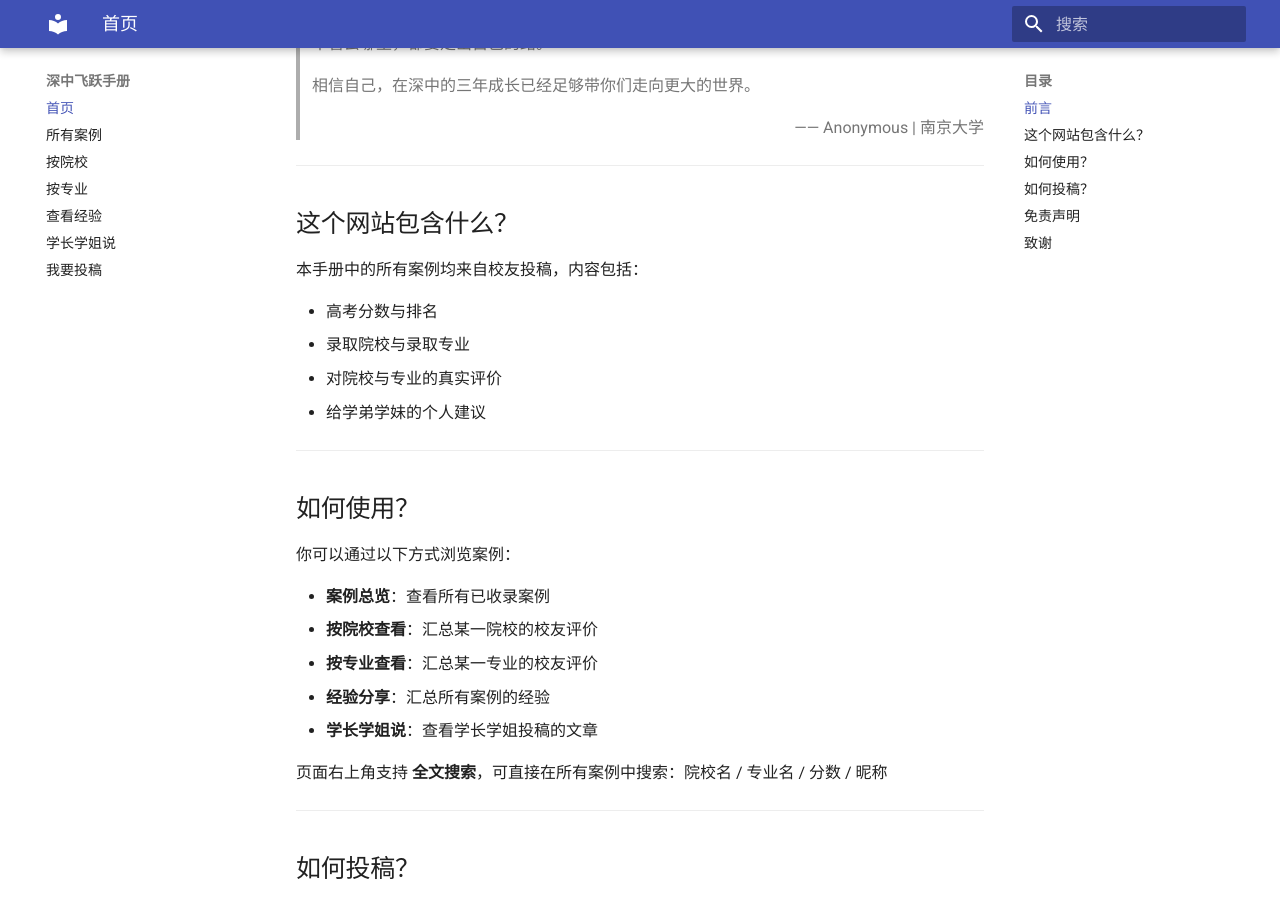
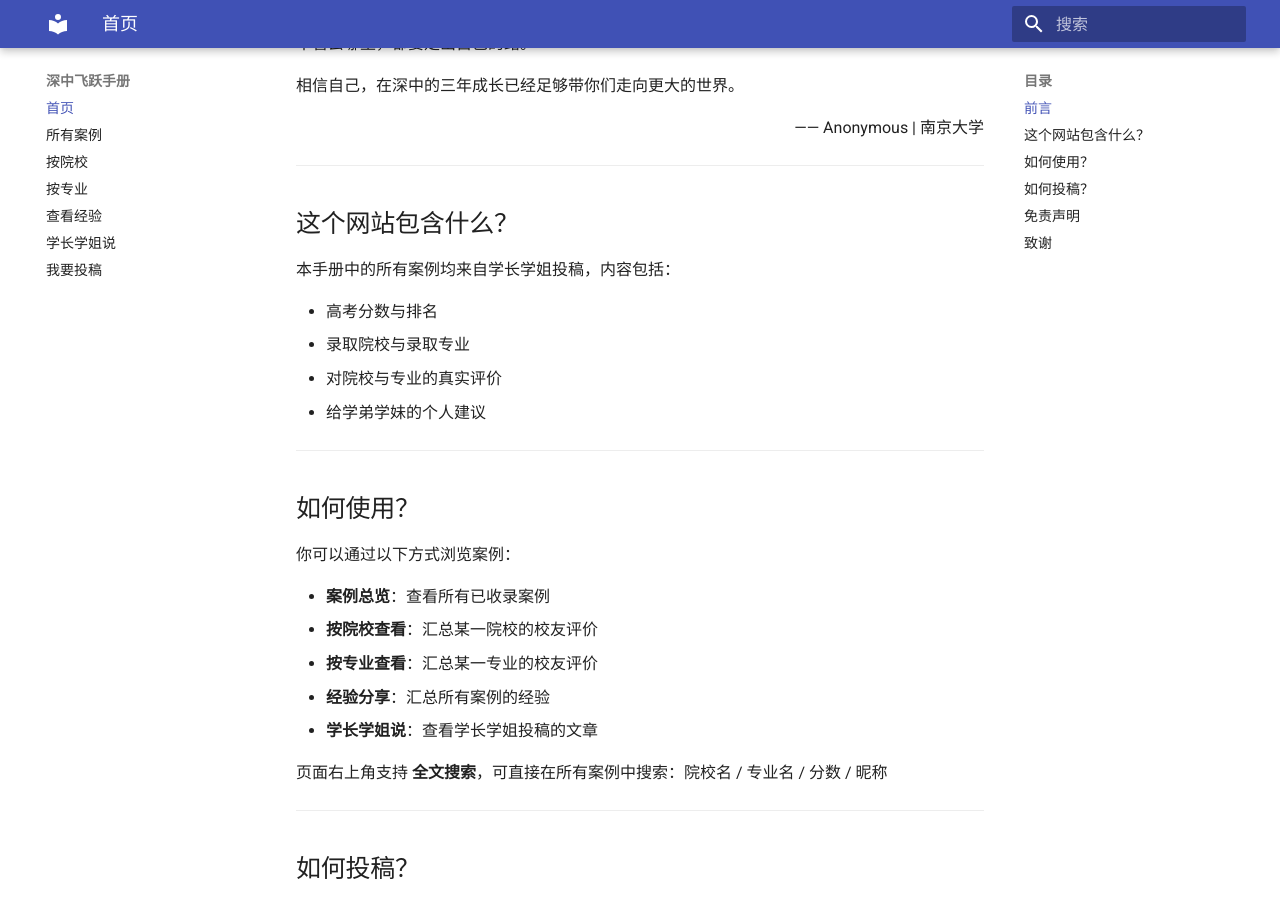
Before and after one commit to Eway-Liu/SZ-FeiYue, an MkDocs documentation site: the page built from docs/index.md, in a window 1280 px wide and 900 px high, scrolled down 358 px. Built offline with MkDocs 1.6.1 and Material for MkDocs 9.7.7, drawn with Linux system fonts in a browser that asks for light colours.

Commit message:
update some content

```diff
--- a/docs/index.md
+++ b/docs/index.md
@@ -11,18 +11,18 @@
 
 ## 前言
 
-> 不管去哪里，都要走出自己的路。
->
-> 相信自己，在深中的三年成长已经足够带你们走向更大的世界。
->
-> <div style="text-align: right;">—— Anonymous | 南京大学</div>
+不管去哪里，都要走出自己的路。
+
+相信自己，在深中的三年成长已经足够带你们走向更大的世界。
+
+<div style="text-align: right;">—— Anonymous | 南京大学</div>
 
 
 ---
 
 ## 这个网站包含什么？
 
-本手册中的所有案例均来自校友投稿，内容包括：
+本手册中的所有案例均来自学长学姐投稿，内容包括：
 
 - 高考分数与排名
 - 录取院校与录取专业
```
